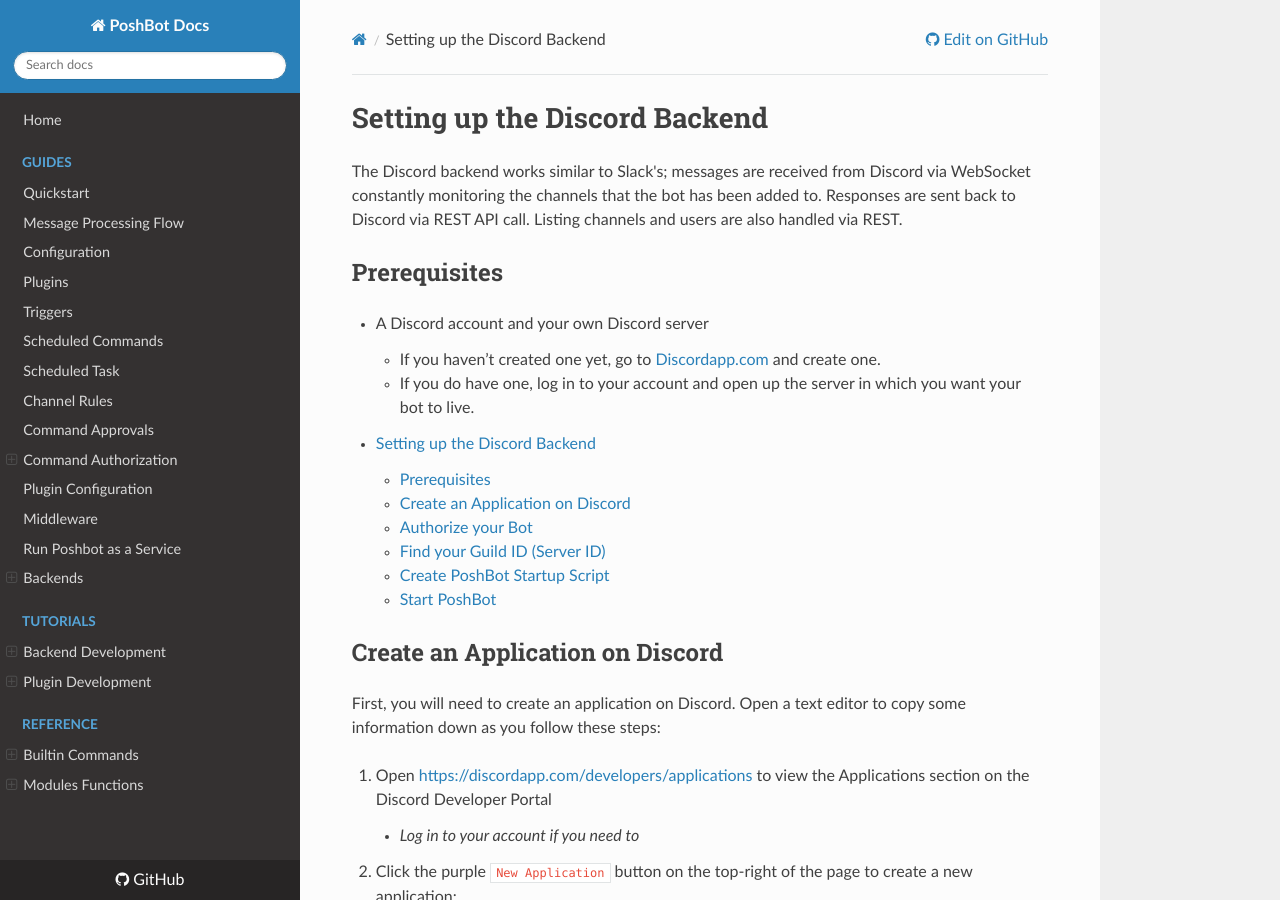
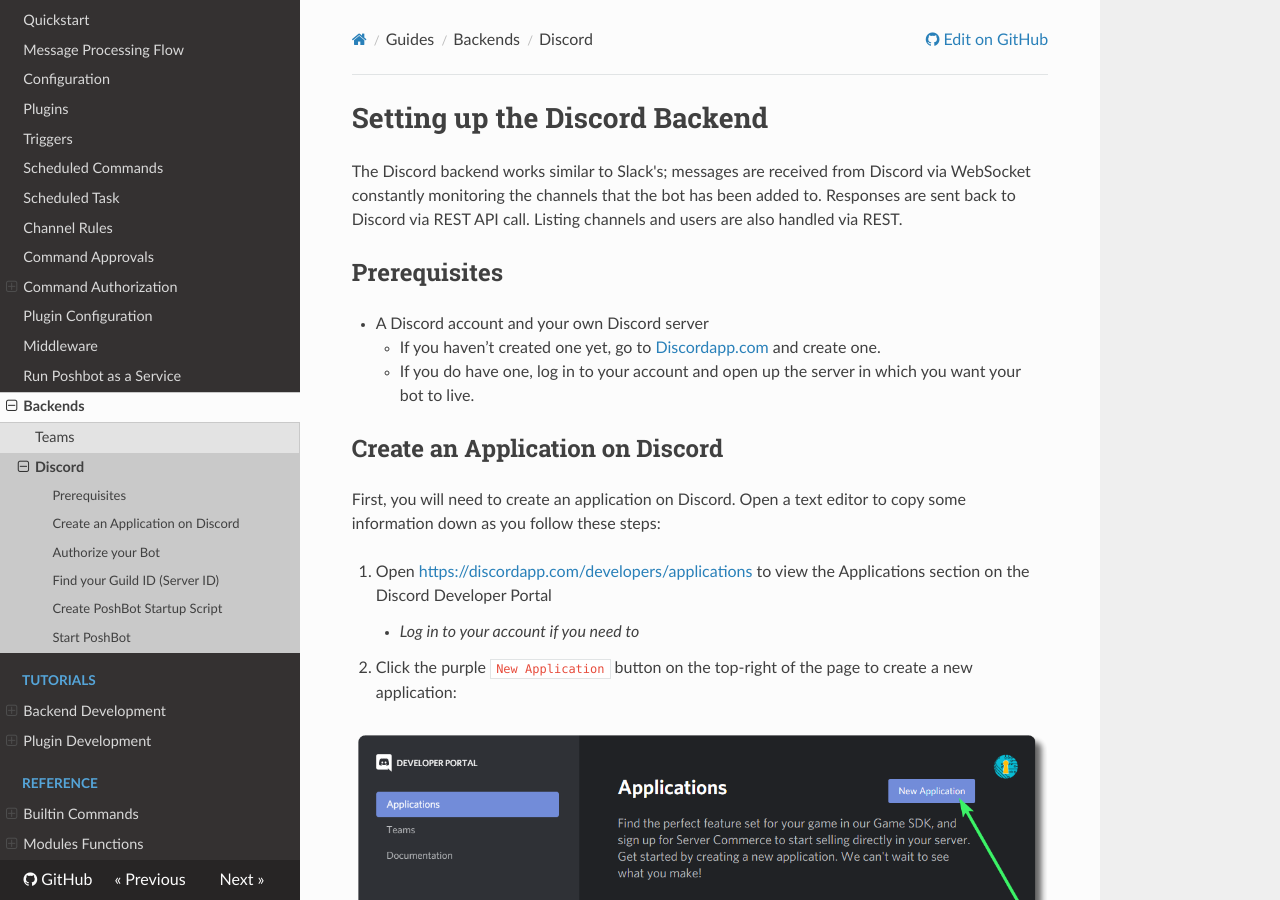
Before and after one commit to poshbotio/PoshBot, an MkDocs documentation site: the page built from docs/guides/backends/setup-discord-backend.md, in a window 1280 px wide and 900 px high. Built offline with MkDocs 1.6.1, drawn with Linux system fonts in a browser that asks for light colours; nearby versions of some CDN libraries; old or Windows-style settings are respelled for this version of MkDocs; part of the change alters nothing that is shown.

Commit message:
updated mkdocs and removed toc from Discord docs

```diff
--- a/docs/guides/backends/setup-discord-backend.md
+++ b/docs/guides/backends/setup-discord-backend.md
@@ -7,14 +7,6 @@ The Discord backend works similar to Slack's; messages are received from Discord
 * A Discord account and your own Discord server
     * If you haven’t created one yet, go to [Discordapp.com](https://discordapp.com/) and create one.
     * If you do have one, log in to your account and open up the server in which you want your bot to live.
-
-* [Setting up the Discord Backend](#setting-up-the-discord-backend)
-    * [Prerequisites](#prerequisites)
-    * [Create an Application on Discord](#create-an-application-on-discord)
-    * [Authorize your Bot](#authorize-your-bot)
-    * [Find your Guild ID (Server ID)](#find-your-guild-id-server-id)
-    * [Create PoshBot Startup Script](#create-poshbot-startup-script)
-    * [Start PoshBot](#start-poshbot)
 
 ## Create an Application on Discord
 
--- a/mkdocs.yml
+++ b/mkdocs.yml
@@ -1,5 +1,5 @@
 site_name: PoshBot Docs
-repo_url: https://github.com/devblackops/PoshBot
+repo_url: https://github.com/poshbotio/PoshBot
 theme: readthedocs
 pages:
   - Home: index.md
@@ -23,6 +23,7 @@ pages:
     - Run Poshbot as a Service: guides/run-poshbot-as-a-service.md
     - Backends:
       - Teams: guides/backends/setup-teams-backend.md
+      - Discord: guides/backends/setup-discord-backend.md
   - Tutorials:
     - Backend Development:
       - Overview: tutorials/backend-development/overview.md
```
